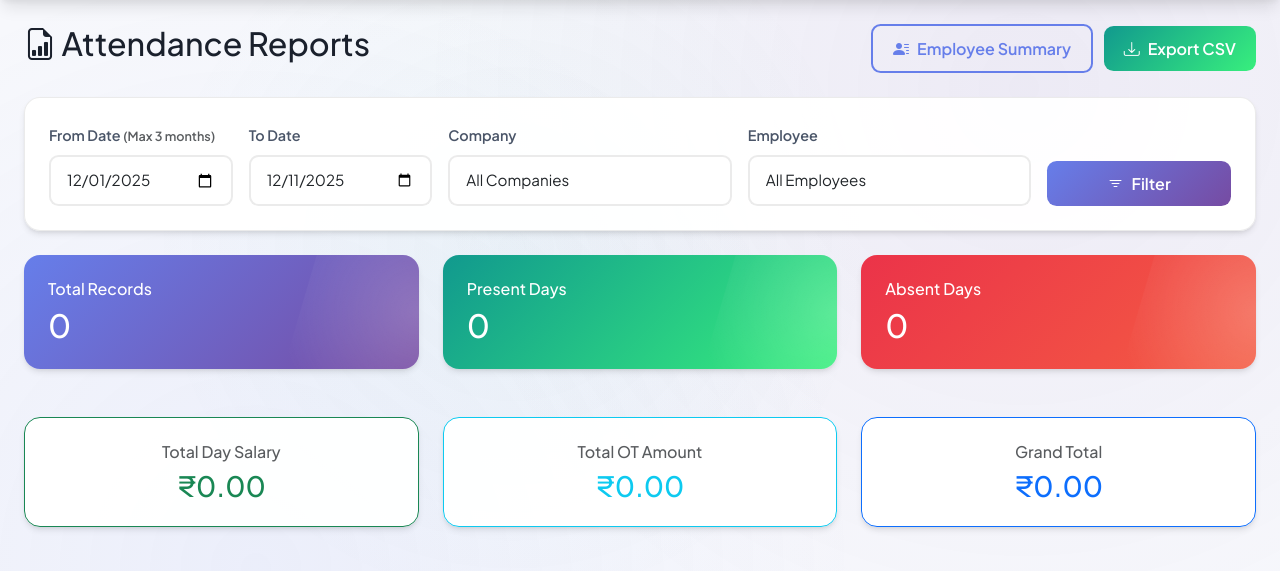
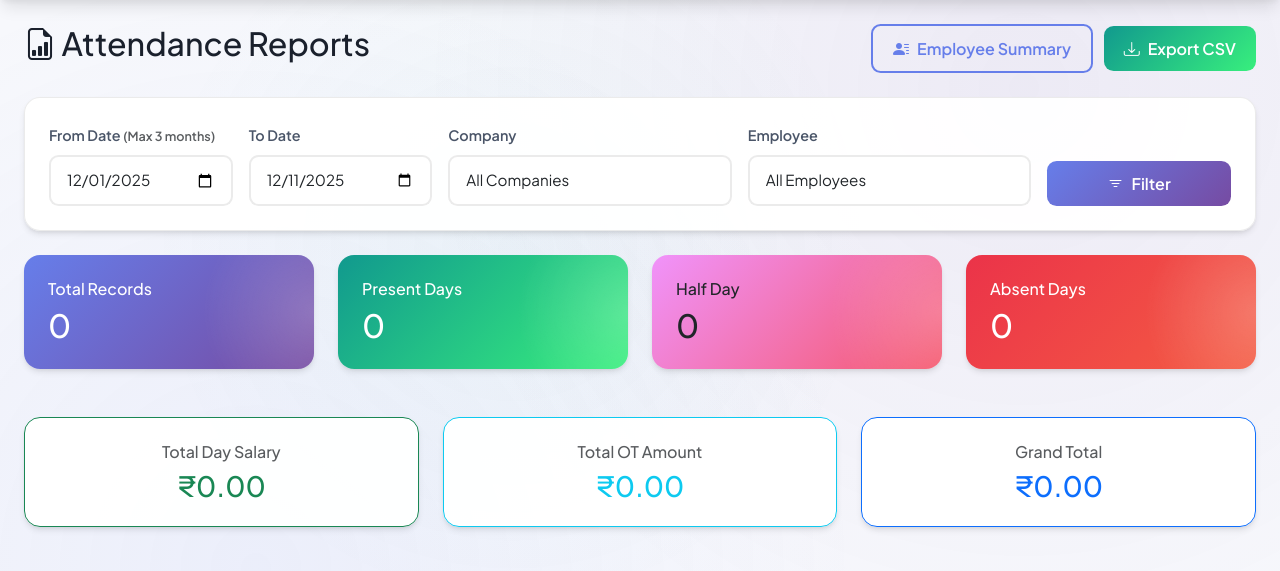
Before and after one commit to Dhyaarth0105/mlworkers, a Django app: page /attendance/reports/ in a window 1280 px wide. Shown: the part 72-643 px from the top of the page. Run offline with Django 4.2, Linux system fonts and the light colour scheme; a user stored in the database is signed in; tables that the repository leaves empty hold one stand-in row (values such as "Sample post").

Commit message:
Fix reports: add Half Day status, OT Hours column, Designation instead of Code

```diff
--- a/attendance/templates/attendance/reports.html
+++ b/attendance/templates/attendance/reports.html
@@ -63,7 +63,7 @@
 
     <!-- Summary Cards -->
     <div class="row mb-4">
-        <div class="col-md-4">
+        <div class="col-md-3">
             <div class="card bg-primary text-white">
                 <div class="card-body">
                     <h6 class="card-title">Total Records</h6>
@@ -71,7 +71,7 @@
                 </div>
             </div>
         </div>
-        <div class="col-md-4">
+        <div class="col-md-3">
             <div class="card bg-success text-white">
                 <div class="card-body">
                     <h6 class="card-title">Present Days</h6>
@@ -79,7 +79,15 @@
                 </div>
             </div>
         </div>
-        <div class="col-md-4">
+        <div class="col-md-3">
+            <div class="card bg-warning text-dark">
+                <div class="card-body">
+                    <h6 class="card-title">Half Day</h6>
+                    <h2 class="mb-0">{{ half_day_count }}</h2>
+                </div>
+            </div>
+        </div>
+        <div class="col-md-3">
             <div class="card bg-danger text-white">
                 <div class="card-body">
                     <h6 class="card-title">Absent Days</h6>
@@ -130,10 +138,11 @@
                         <tr>
                             <th>Date</th>
                             <th>Employee</th>
-                            <th>Code</th>
+                            <th>Designation</th>
                             <th>Company</th>
                             <th>Status</th>
                             <th>OT</th>
+                            <th>OT Hours</th>
                             <th class="text-end">Day Rate</th>
                             <th class="text-end">Day Salary</th>
                             <th class="text-end">OT Rate</th>
@@ -146,11 +155,13 @@
                         <tr>
                             <td>{{ item.record.date|date:"d M Y" }}</td>
                             <td><strong>{{ item.record.employee.get_full_name }}</strong></td>
-                            <td><small>{{ item.record.employee.employee_code }}</small></td>
+                            <td><small>{{ item.record.employee.designation }}</small></td>
                             <td>{{ item.record.employee.company.name }}</td>
                             <td>
                                 {% if item.record.status == 'PRESENT' %}
                                 <span class="badge bg-success">Present</span>
+                                {% elif item.record.status == 'HALF_DAY' %}
+                                <span class="badge bg-warning">Half Day</span>
                                 {% else %}
                                 <span class="badge bg-danger">Absent</span>
                                 {% endif %}
@@ -162,9 +173,16 @@
                                 <span class="text-muted">No</span>
                                 {% endif %}
                             </td>
-                            <td class="text-end">₹{{ item.record.employee.salary_per_day }}</td>
+                            <td>
+                                {% if item.record.has_ot and item.record.ot_hours %}
+                                {{ item.record.ot_hours }}
+                                {% else %}
+                                <span class="text-muted">-</span>
+                                {% endif %}
+                            </td>
+                            <td class="text-end">₹{{ item.record.employee.salary_per_day|default:"0.00" }}</td>
                             <td class="text-end text-success fw-bold">₹{{ item.day_salary|floatformat:2 }}</td>
-                            <td class="text-end">₹{{ item.record.employee.ot_per_hour }}/hr</td>
+                            <td class="text-end">₹{{ item.record.employee.ot_per_hour|default:"0.00" }}/hr</td>
                             <td class="text-end text-info fw-bold">₹{{ item.ot_amount|floatformat:2 }}</td>
                             <td class="text-end text-primary fw-bold">₹{{ item.total_amount|floatformat:2 }}</td>
                         </tr>
@@ -172,7 +190,7 @@
                     </tbody>
                     <tfoot class="table-light fw-bold">
                         <tr>
-                            <td colspan="7" class="text-end">TOTALS:</td>
+                            <td colspan="8" class="text-end">TOTALS:</td>
                             <td class="text-end text-success">₹{{ total_salary|floatformat:2 }}</td>
                             <td></td>
                             <td class="text-end text-info">₹{{ total_ot|floatformat:2 }}</td>
--- a/attendance/views.py
+++ b/attendance/views.py
@@ -433,6 +433,7 @@ def reports(request):
 
     # Calculate summary statistics
     present_count = attendance_records.filter(status='PRESENT').count()
+    half_day_count = attendance_records.filter(status='HALF_DAY').count()
     absent_count = attendance_records.filter(status='ABSENT').count()
     ot_count = attendance_records.filter(has_ot=True).count()
 
@@ -451,6 +452,7 @@ def reports(request):
         'total_ot': total_ot,
         'total_grand': total_grand,
         'present_count': present_count,
+        'half_day_count': half_day_count,
         'absent_count': absent_count,
         'ot_count': ot_count,
         'total_records': len(report_data),
```
